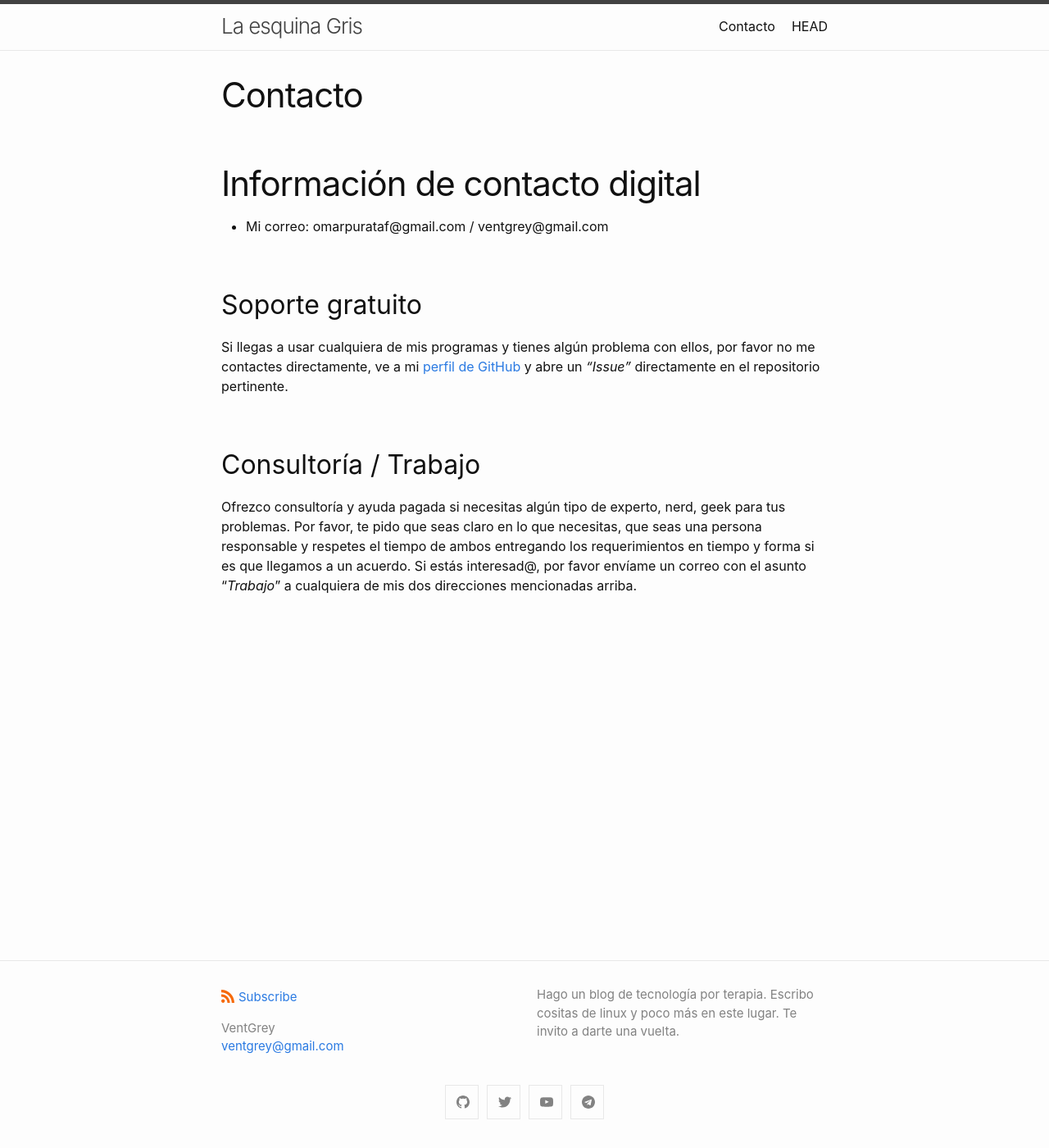
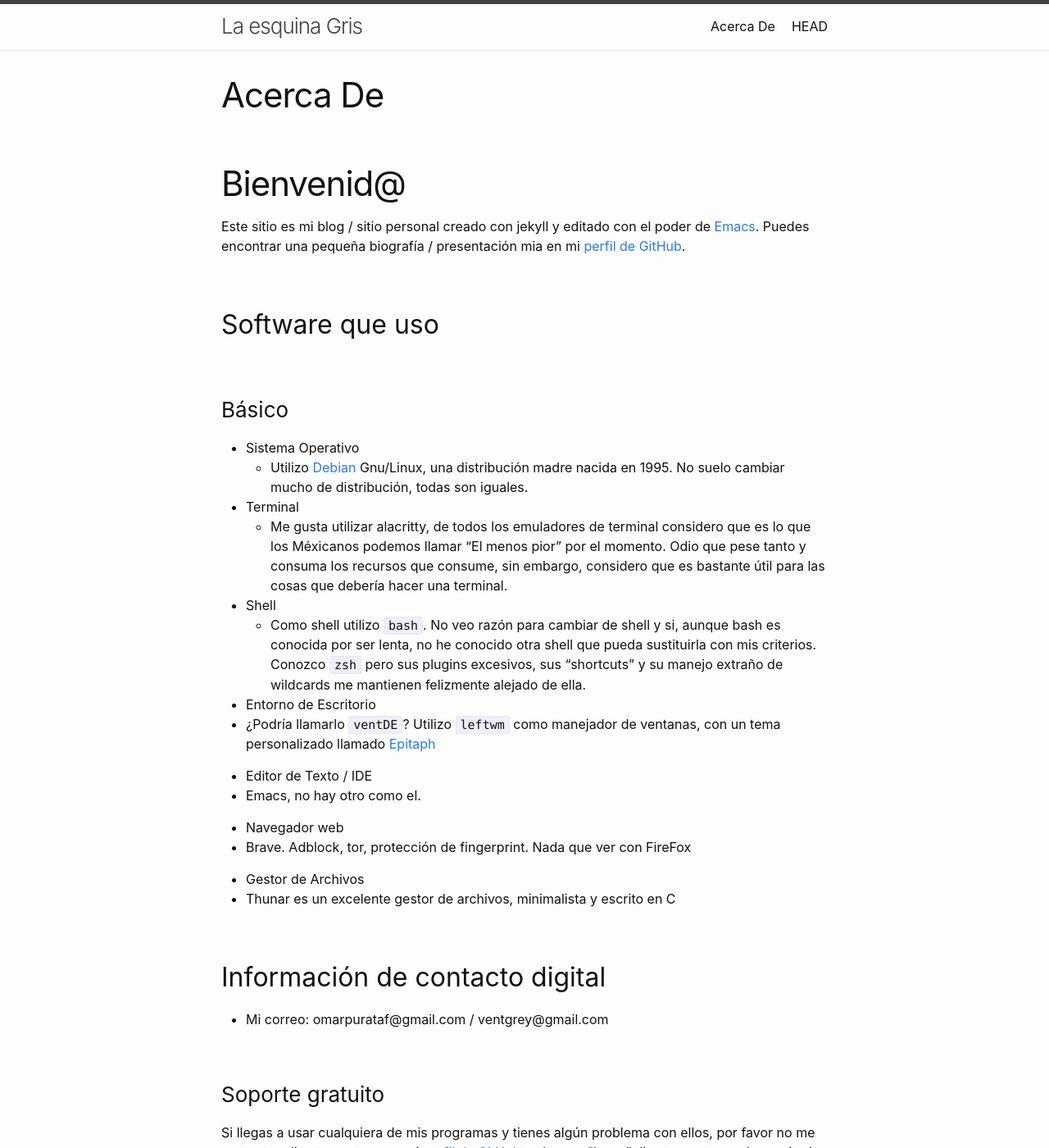
Before and after one commit to VentGrey/ventgrey.github.io, a Jekyll site: the page built from about.md, in a window 1280 px wide and 1400 px high. Shown: the whole window at 82% size. Built offline with Jekyll 4.4.1, drawn with Linux system fonts in a browser that asks for light colours.

Commit message:
Change about.md

```diff
--- a/about.md
+++ b/about.md
@@ -1,17 +1,46 @@
 ---
 layout: page
-title: Contacto
+title: Acerca De
 permalink: /about/
 ---
 
-# Información de contacto digital
+# Bienvenid@
+
+Este sitio es mi blog / sitio personal creado con jekyll y editado con el poder de [Emacs](https://www.gnu.org/software/emacs). Puedes encontrar una pequeña biografía / presentación mia en mi [perfil de GitHub](https://github.com/VentGrey).
+
+## Software que uso
+
+### Básico
+
+* Sistema Operativo
+  * Utilizo [Debian](https://debian.org) Gnu/Linux, una distribución madre nacida en 1995. No suelo cambiar mucho de distribución, todas son iguales.
+
+* Terminal
+  * Me gusta utilizar alacritty, de todos los emuladores de terminal considero que es lo que los Méxicanos podemos llamar "El menos pior" por el momento. Odio que pese tanto y consuma los recursos que consume, sin embargo, considero que es bastante útil para las cosas que debería hacer una terminal.
+
+* Shell
+  * Como shell utilizo `bash`. No veo razón para cambiar de shell y si, aunque bash es conocida por ser lenta, no he conocido otra shell que pueda sustituirla con mis criterios. Conozco `zsh` pero sus plugins excesivos, sus "shortcuts" y su manejo extraño de wildcards me mantienen felizmente alejado de ella.
+
+* Entorno de Escritorio
+ * ¿Podría llamarlo `ventDE`? Utilizo `leftwm` como manejador de ventanas, con un tema personalizado llamado [Epitaph](https://github.com/VentGrey/Epitaph)
+
+* Editor de Texto / IDE
+ * Emacs, no hay otro como el.
+
+* Navegador web
+ * Brave. Adblock, tor, protección de fingerprint. Nada que ver con FireFox
+
+* Gestor de Archivos
+ * Thunar es un excelente gestor de archivos, minimalista y escrito en C
+
+## Información de contacto digital
 
 * Mi correo: omarpurataf@gmail.com / ventgrey@gmail.com
 
-## Soporte gratuito
+### Soporte gratuito
 
 Si llegas a usar cualquiera de mis programas y tienes algún problema con ellos, por favor no me contactes directamente, ve a mi [perfil de GitHub](https://github.com/VentGrey) y abre un *"Issue"* directamente en el repositorio pertinente.
 
-## Consultoría / Trabajo
+### Consultoría / Trabajo
 
 Ofrezco consultoría y ayuda pagada si necesitas algún tipo de experto, nerd, geek para tus problemas. Por favor, te pido que seas claro en lo que necesitas, que seas una persona responsable y respetes el tiempo de ambos entregando los requerimientos en tiempo y forma si es que llegamos a un acuerdo. Si estás interesad@, por favor envíame un correo con el asunto "*Trabajo*" a cualquiera de mis dos direcciones mencionadas arriba.
```
